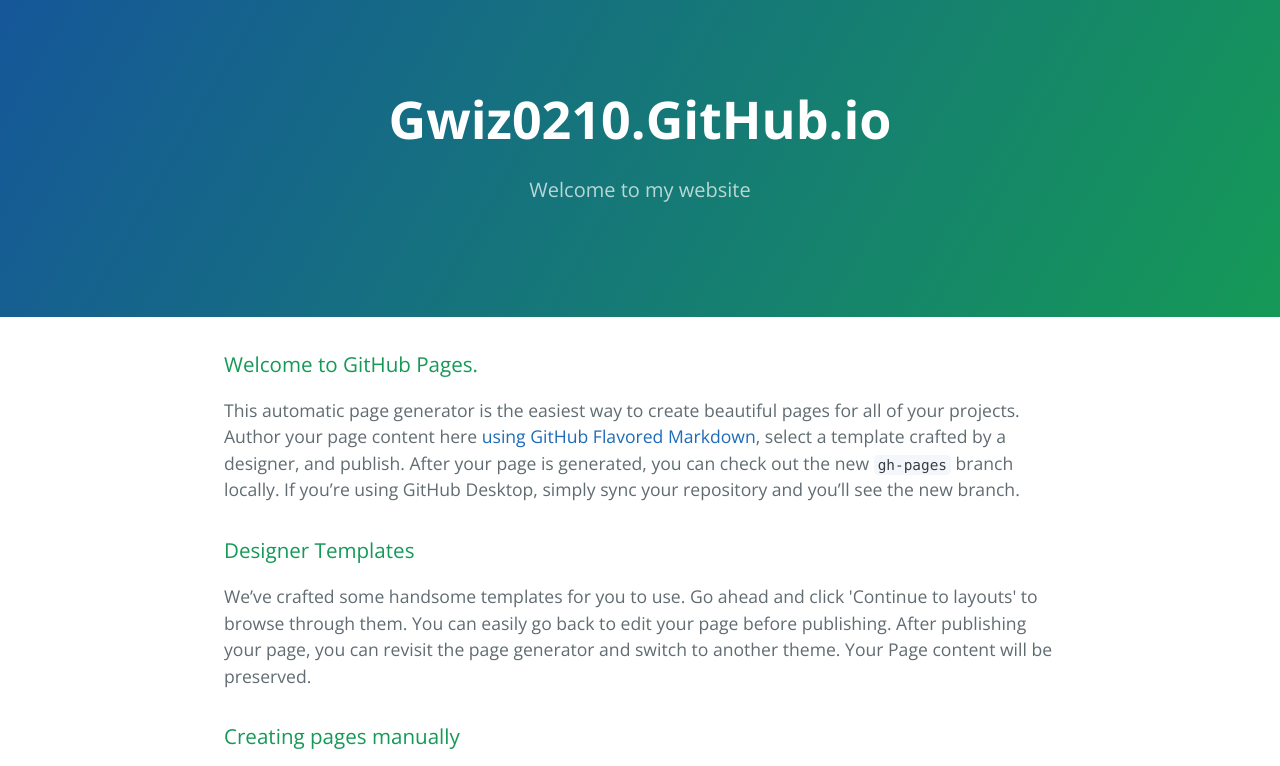
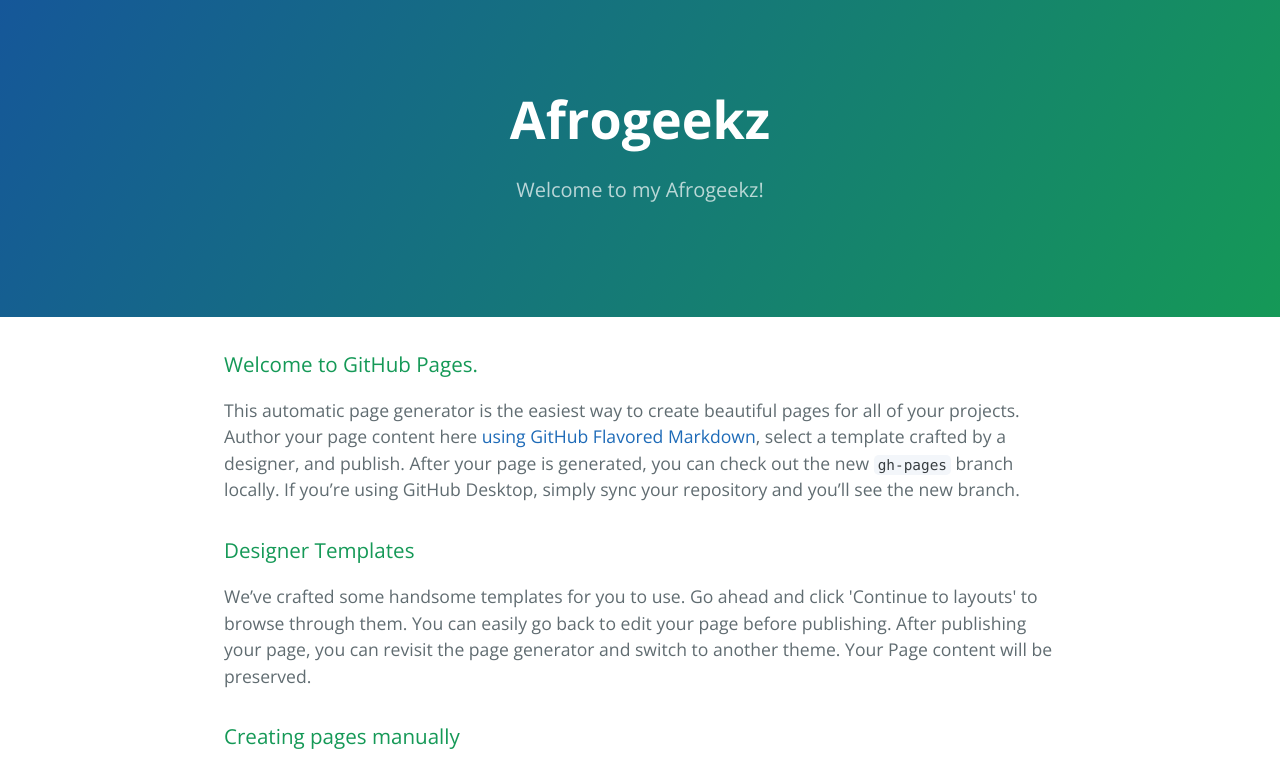
Before and after one commit to gwiz0210/gwiz0210.github.io, a plain HTML site: page index.html in a window 1280 px wide. Shown: the top 766 px of the page. Drawn offline with nearby package versions, Linux system fonts and the light colour scheme.

Commit message:
title text change

```diff
--- a/index.html
+++ b/index.html
@@ -11,8 +11,8 @@
   </head>
   <body>
     <section class="page-header">
-      <h1 class="project-name">Gwiz0210.GitHub.io</h1>
-      <h2 class="project-tagline">Welcome to my website</h2>
+      <h1 class="project-name">Afrogeekz</h1>
+      <h2 class="project-tagline">Welcome to my Afrogeekz!</h2>
     </section>
 
     <section class="main-content">
```
